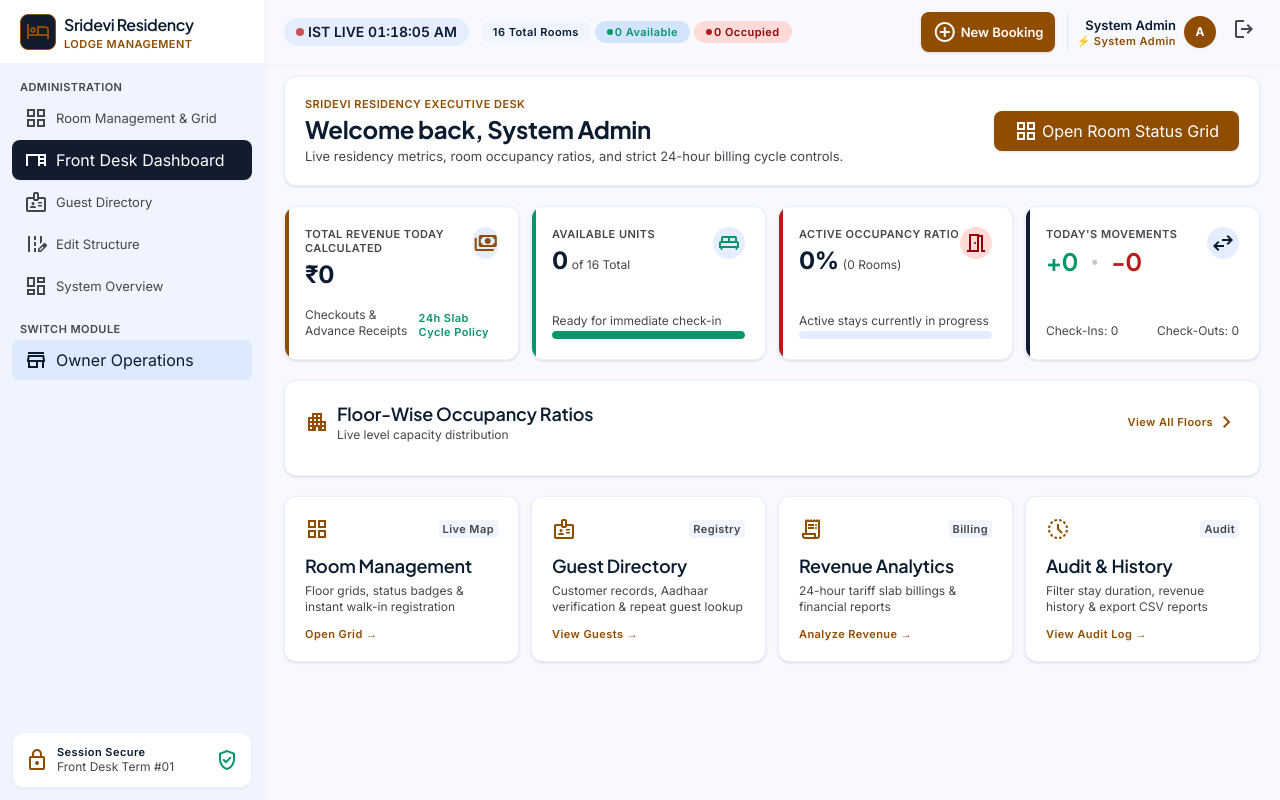
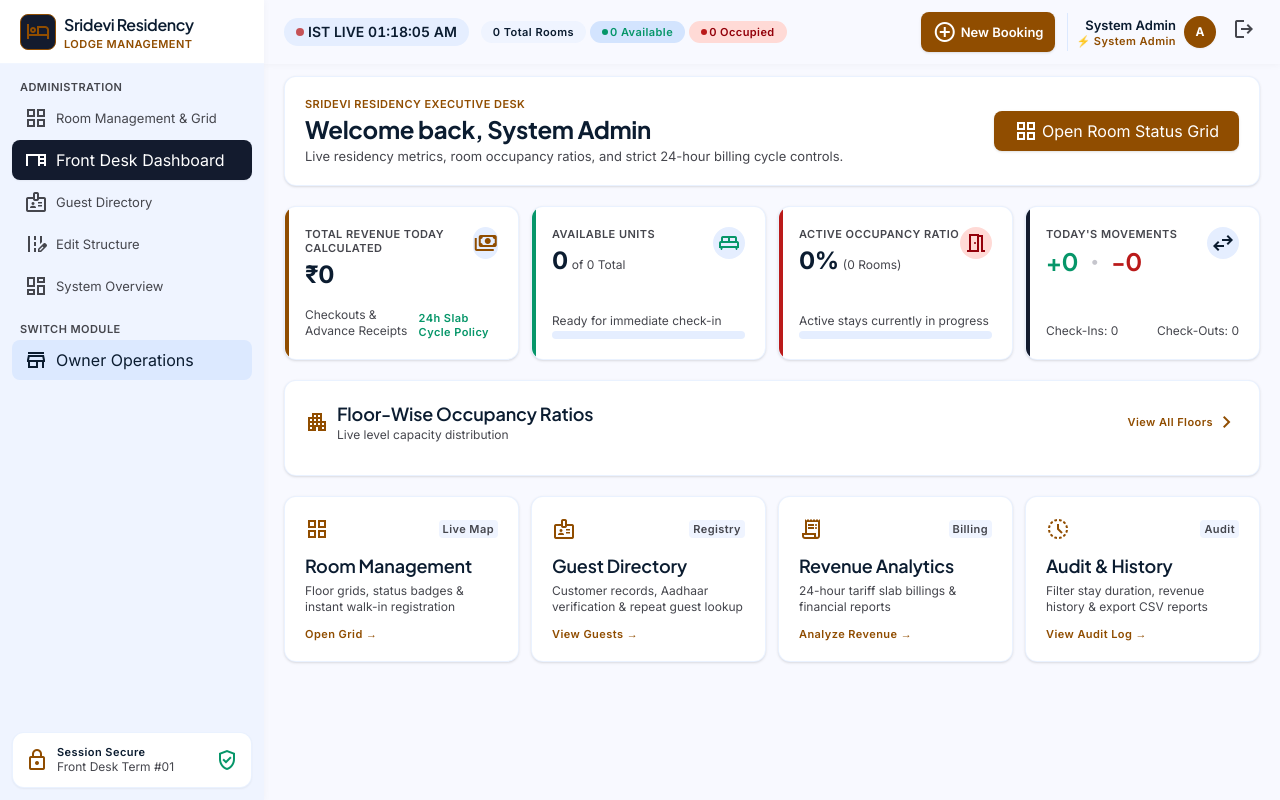
Before and after one commit to PavanputraYarramsetty/ResidencyHub, a React (Vite) app in the folder client/: page / in a window 1280 px wide. Built offline with nearby package versions, Linux system fonts and the light colour scheme; no server answers; sample sign-in values are in the browser's storage.

Commit message:
fix: remove hardcoded fallback 16 in Available Units KPI card and Navbar badges

```diff
--- a/client/src/components/common/Navbar.jsx
+++ b/client/src/components/common/Navbar.jsx
@@ -31,7 +31,7 @@ export default function Navbar({ mobileSidebarOpen, setMobileSidebarOpen }) {
 
           <div className="hidden xl:flex items-center gap-space-xs">
             <div className="px-space-md py-space-xs rounded-full bg-surface-container-low text-on-surface font-label-md text-label-md">
-              {totalRooms || 16} Total Rooms
+              {totalRooms} Total Rooms
             </div>
             <div className="px-space-md py-space-xs rounded-full bg-surface-container-highest text-on-tertiary-container font-label-md text-label-md flex items-center gap-space-xxs">
               <span className="w-1.5 h-1.5 rounded-full bg-on-tertiary-container" />
--- a/client/src/pages/owner/Dashboard.jsx
+++ b/client/src/pages/owner/Dashboard.jsx
@@ -149,7 +149,7 @@ export default function Dashboard() {
                   {availableRooms}
                 </span>
                 <span className="font-body-sm text-body-sm text-on-surface-variant">
-                  of {totalRooms || 16} Total
+                  of {totalRooms} Total
                 </span>
               </div>
             </div>
@@ -162,7 +162,7 @@ export default function Dashboard() {
             <div className="w-full bg-surface-container h-2 rounded-full overflow-hidden">
               <div
                 className="bg-on-tertiary-container h-full rounded-full"
-                style={{ width: `${totalRooms ? (availableRooms / totalRooms) * 100 : 100}%` }}
+                style={{ width: `${totalRooms ? (availableRooms / totalRooms) * 100 : 0}%` }}
               />
             </div>
           </div>
```
